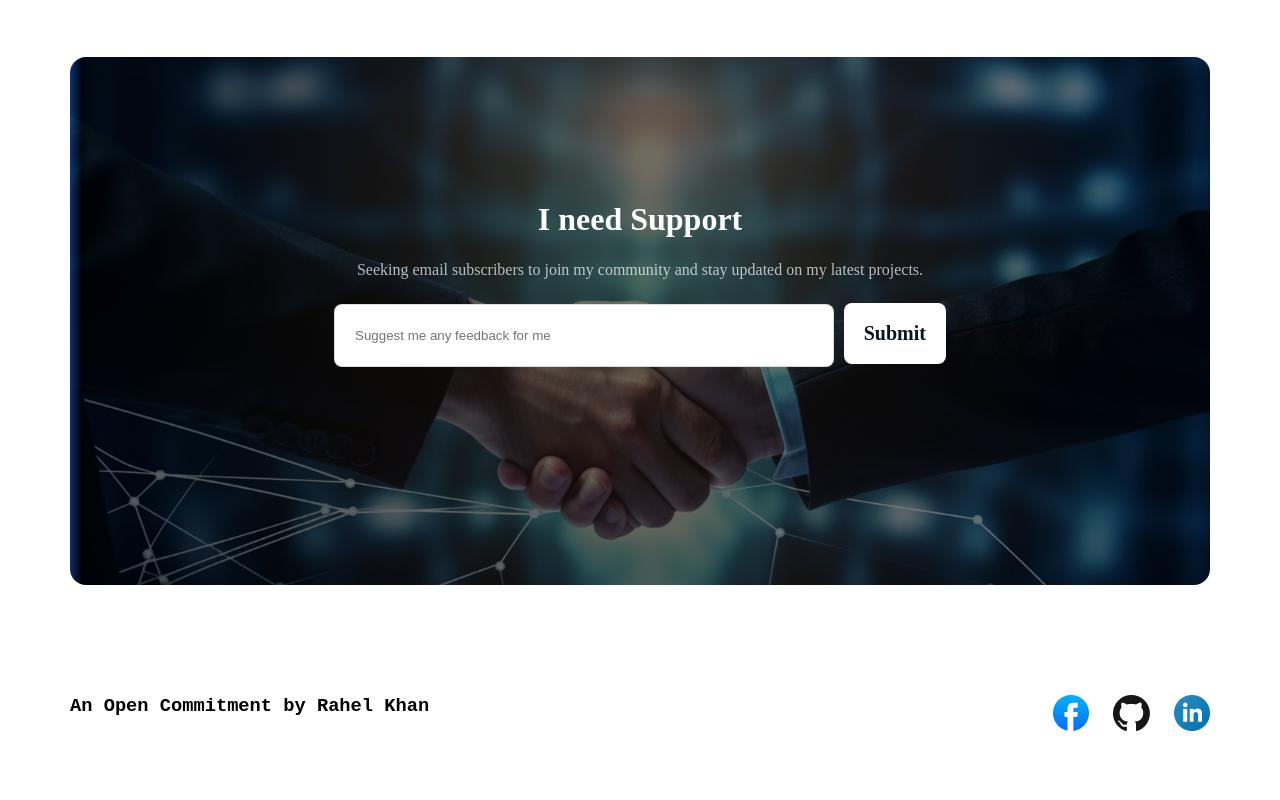
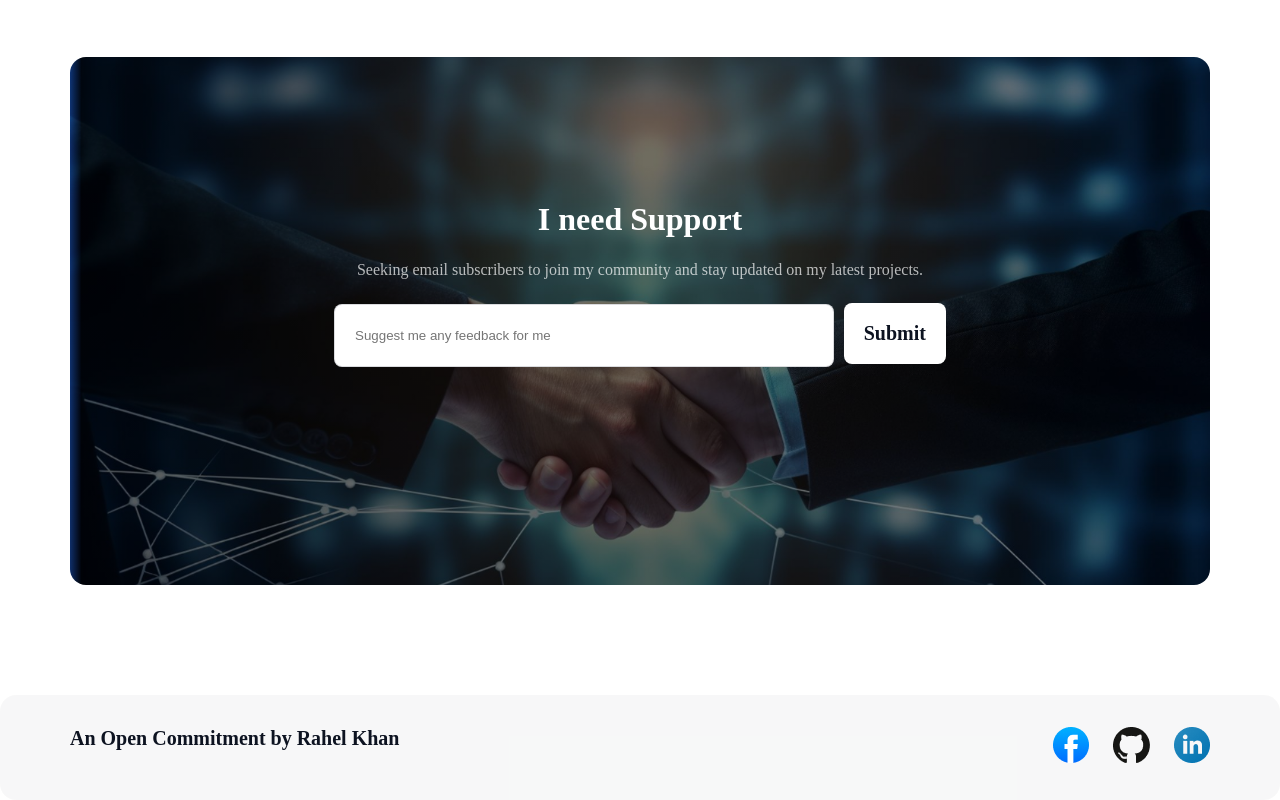
Before and after one commit to Rahelk404/B9-A1-reset, a plain HTML site: page index.html in a window 1280 px wide. Shown: the part 4599-5399 px from the top of the page. Before the commit the page ends 5335 px from the top, so only its background shows below. Drawn offline with Linux system fonts and the light colour scheme; a web font is replaced by a local one.

Commit message:
added footer section

```diff
--- a/styles/style.css
+++ b/styles/style.css
@@ -381,7 +381,8 @@ iframe {
 
 /* My next target section start */
 .mnt,
-.final, .footer-head  {
+.final,
+.footer-head {
     max-width: 1140px;
     width: 100%;
     margin: 0 auto;
@@ -550,15 +551,31 @@ iframe {
 /* i need support section end  */
 
 /* footer section */
-.footer-color{
+.footer-color {
+    border-radius: 16px;
+    background: rgba(13, 19, 33, 0.03);
+}
 
-}
-.footer-head{
+.footer-head {
     display: flex;
     justify-content: space-between;
 }
 
-.footer-img{
+.footer-text h3 {
+    color: rgb(13, 19, 33);
+    font-family: Azeret Mono;
+    font-size: 20px;
+    font-weight: 600;
+    line-height: 23px;
+    letter-spacing: 0%;
+    text-align: center;
+    margin-top: 32px;
+    margin-bottom: 32px;
+}
+
+.footer-img {
     display: flex;
     gap: 24px;
+    margin-top: 32px;
+    margin-bottom: 32px;
 }
```
Also changed, not shown: index.html (+1 -0 lines).
